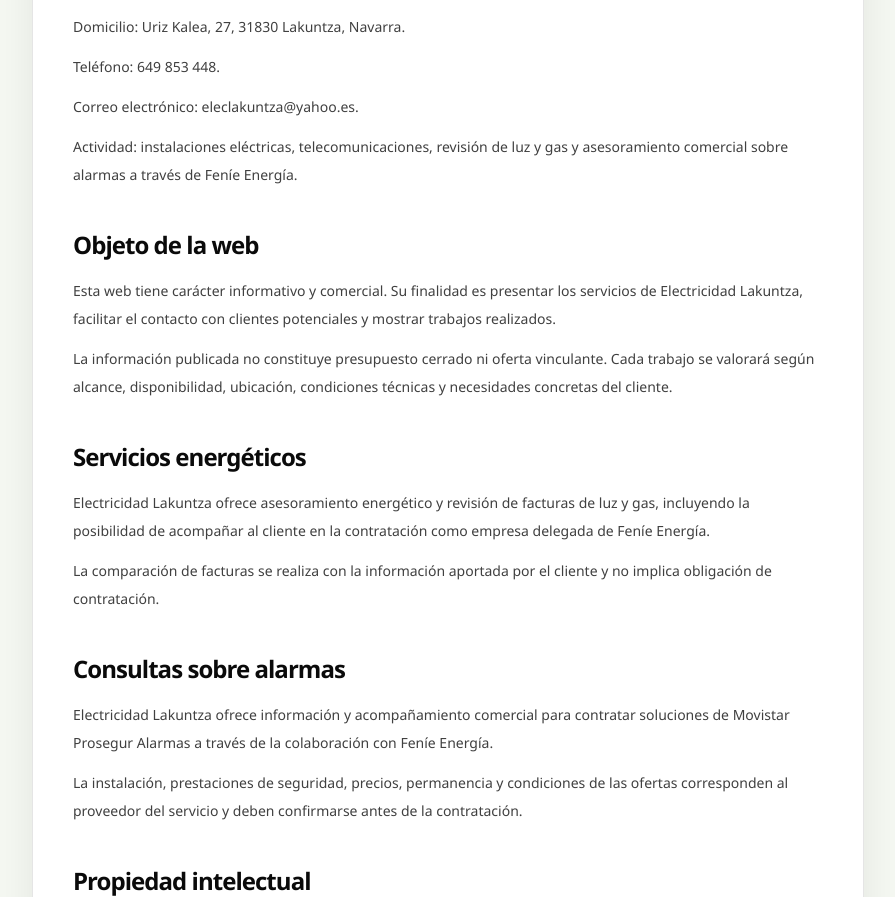
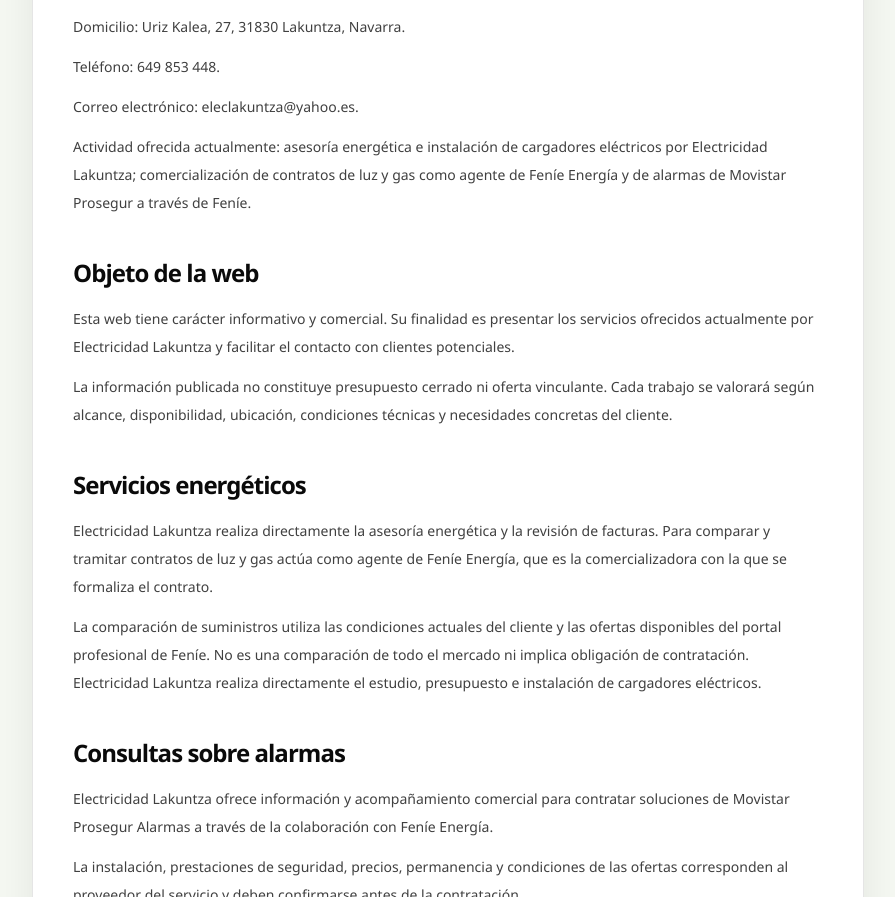
Before and after one commit to Gorkaa96/electricidad-lakuntza-web, a Next.js app: page /aviso-legal in a window 1280 px wide. Shown: the part 540-1437 px from the top of the page, without its empty margins (192-1087 px from the left). Built offline with nearby package versions, Linux system fonts and the light colour scheme; no server answers.

Commit message:
Clarify actual Fenie agent, alarm commercial and own charger/advice roles

```diff
--- a/app/aviso-legal/page.jsx
+++ b/app/aviso-legal/page.jsx
@@ -15,21 +15,21 @@ const sections = [
       'Domicilio: Uriz Kalea, 27, 31830 Lakuntza, Navarra.',
       'Teléfono: 649 853 448.',
       'Correo electrónico: eleclakuntza@yahoo.es.',
-      'Actividad: instalaciones eléctricas, telecomunicaciones, revisión de luz y gas y asesoramiento comercial sobre alarmas a través de Feníe Energía.',
+      'Actividad ofrecida actualmente: asesoría energética e instalación de cargadores eléctricos por Electricidad Lakuntza; comercialización de contratos de luz y gas como agente de Feníe Energía y de alarmas de Movistar Prosegur a través de Feníe.',
     ],
   },
   {
     title: 'Objeto de la web',
     content: [
-      'Esta web tiene carácter informativo y comercial. Su finalidad es presentar los servicios de Electricidad Lakuntza, facilitar el contacto con clientes potenciales y mostrar trabajos realizados.',
+      'Esta web tiene carácter informativo y comercial. Su finalidad es presentar los servicios ofrecidos actualmente por Electricidad Lakuntza y facilitar el contacto con clientes potenciales.',
       'La información publicada no constituye presupuesto cerrado ni oferta vinculante. Cada trabajo se valorará según alcance, disponibilidad, ubicación, condiciones técnicas y necesidades concretas del cliente.',
     ],
   },
   {
     title: 'Servicios energéticos',
     content: [
-      'Electricidad Lakuntza ofrece asesoramiento energético y revisión de facturas de luz y gas, incluyendo la posibilidad de acompañar al cliente en la contratación como empresa delegada de Feníe Energía.',
-      'La comparación de facturas se realiza con la información aportada por el cliente y no implica obligación de contratación.',
+      'Electricidad Lakuntza realiza directamente la asesoría energética y la revisión de facturas. Para comparar y tramitar contratos de luz y gas actúa como agente de Feníe Energía, que es la comercializadora con la que se formaliza el contrato.',
+      'La comparación de suministros utiliza las condiciones actuales del cliente y las ofertas disponibles del portal profesional de Feníe. No es una comparación de todo el mercado ni implica obligación de contratación. Electricidad Lakuntza realiza directamente el estudio, presupuesto e instalación de cargadores eléctricos.',
     ],
   },
   {
```
